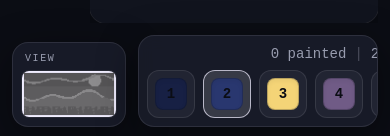
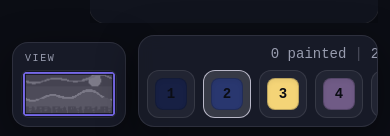
Before and after one commit to miguelSoldado1/colorwork, a React (Vite) app: page / in a window 390 px wide. Shown: the part 705-841 px from the top of the page. Built offline with nearby package versions, Linux system fonts and the light colour scheme.

Commit message:
fix: preserve puzzle aspect ratio in board overview
- Resize the overview canvas to fit each puzzle responsively
- Improve viewport highlighting with semantic theme colors
- Add unit coverage for overview sizing

```diff
--- a/src/app/app.tsx
+++ b/src/app/app.tsx
@@ -128,7 +128,7 @@ export function App() {
         </div>
 
         <div className="flex min-w-0 items-end justify-between gap-3">
-          <BoardOverview canvasRef={overviewCanvasRef} />
+          <BoardOverview canvasRef={overviewCanvasRef} puzzleHeight={puzzle.height} puzzleWidth={puzzle.width} />
           <aside className="scrollbar-none flex max-w-full overflow-x-auto rounded-lg border border-border bg-card/95 p-2 shadow-[0_12px_42px_rgba(0,0,0,0.42)] backdrop-blur [&::-webkit-scrollbar]:hidden">
             <Palette onSelect={setSelectedColor} puzzle={puzzle} selectedColor={selectedColor} summary={summary} />
           </aside>
--- a/src/coloring/create-coloring-board.ts
+++ b/src/coloring/create-coloring-board.ts
@@ -41,8 +41,10 @@ export function createColoringBoard({
   const overviewContext = getCanvasContext(overviewCanvas, { alpha: false });
   const theme = getColoringTheme(canvas);
   const foregroundRgba = resolveCssColor(theme.foreground);
+  const primaryRgba = resolveCssColor(theme.primary);
   const secondaryRgba = resolveCssColor(theme.secondary);
   const translucentForeground = withAlpha(foregroundRgba, 0.12);
+  const translucentPrimary = withAlpha(primaryRgba, 0.1);
 
   // Puzzle-sized bitmap layers keep per-pixel work out of the main display canvas.
   const totalByColor = countTargetPixelsByColor(puzzle);
@@ -302,16 +304,18 @@ export function createColoringBoard({
     const visibleWidth = ((worldRight - worldLeft) / puzzle.width) * bounds.width;
     const visibleHeight = ((worldBottom - worldTop) / puzzle.height) * bounds.height;
 
-    overviewContext.fillStyle = translucentForeground;
+    overviewContext.fillStyle = translucentPrimary;
     overviewContext.fillRect(viewportX, viewportY, visibleWidth, visibleHeight);
-    overviewContext.strokeStyle = theme.foreground;
+
+    const outlineInset = Math.min(2, visibleWidth / 2, visibleHeight / 2);
+    const outlineWidth = Math.max(0, visibleWidth - outlineInset * 2);
+    const outlineHeight = Math.max(0, visibleHeight - outlineInset * 2);
+    overviewContext.strokeStyle = theme.canvas;
+    overviewContext.lineWidth = 4;
+    overviewContext.strokeRect(viewportX + outlineInset, viewportY + outlineInset, outlineWidth, outlineHeight);
+    overviewContext.strokeStyle = theme.primary;
     overviewContext.lineWidth = 2;
-    overviewContext.strokeRect(
-      viewportX + 1,
-      viewportY + 1,
-      Math.max(0, visibleWidth - 2),
-      Math.max(0, visibleHeight - 2)
-    );
+    overviewContext.strokeRect(viewportX + outlineInset, viewportY + outlineInset, outlineWidth, outlineHeight);
   }
 
   function getVisibleCells() {
@@ -669,6 +673,7 @@ export function createColoringBoard({
   // Attach browser events and expose the small imperative API used by React.
   const resizeObserver = new ResizeObserver(resize);
   resizeObserver.observe(container);
+  resizeObserver.observe(overviewCanvas);
   canvas.addEventListener("pointerdown", handlePointerDown);
   canvas.addEventListener("pointermove", handlePointerMove);
   canvas.addEventListener("pointerup", finishPointer);
@@ -717,6 +722,7 @@ function getColoringTheme(element: HTMLElement) {
     foreground: getColor("foreground"),
     muted: getColor("muted"),
     mutedForeground: getColor("muted-foreground"),
+    primary: getColor("primary"),
     secondary: getColor("secondary"),
   };
 }
--- a/src/components/board/board-overview.tsx
+++ b/src/components/board/board-overview.tsx
@@ -1,18 +1,44 @@
-import type { RefObject } from "react";
+import type { CSSProperties, RefObject } from "react";
 
 interface BoardOverviewProps {
   canvasRef: RefObject<HTMLCanvasElement | null>;
+  puzzleHeight: number;
+  puzzleWidth: number;
 }
 
-export function BoardOverview({ canvasRef }: BoardOverviewProps) {
+const MOBILE_MAX_SIZE = { height: 48, width: 96 };
+const DESKTOP_MAX_SIZE = { height: 80, width: 160 };
+
+export function fitOverview(width: number, height: number, maximum: typeof MOBILE_MAX_SIZE) {
+  const scale = Math.min(maximum.width / width, maximum.height / height);
+  return {
+    height: height * scale,
+    width: width * scale,
+  };
+}
+
+export function BoardOverview({ canvasRef, puzzleHeight, puzzleWidth }: BoardOverviewProps) {
+  const mobileSize = fitOverview(puzzleWidth, puzzleHeight, MOBILE_MAX_SIZE);
+  const desktopSize = fitOverview(puzzleWidth, puzzleHeight, DESKTOP_MAX_SIZE);
+
+  const canvasStyle = {
+    "--overview-height": `${mobileSize.height}px`,
+    "--overview-height-sm": `${desktopSize.height}px`,
+    "--overview-width": `${mobileSize.width}px`,
+    "--overview-width-sm": `${desktopSize.width}px`,
+  } as CSSProperties;
+
   return (
     <aside className="shrink-0 rounded-lg border border-border bg-card/95 p-2 shadow-[0_12px_42px_rgba(0,0,0,0.42)] backdrop-blur">
       <p className="mb-1 px-1 text-[10px] text-muted-foreground uppercase tracking-[0.16em]">View</p>
       <canvas
         aria-label="Puzzle overview showing the current visible area"
-        className="block h-12 w-24 rounded-sm border border-border bg-canvas sm:h-20 sm:w-40"
+        className="block h-(--overview-height) w-(--overview-width) rounded-sm border border-border bg-canvas sm:h-(--overview-height-sm) sm:w-(--overview-width-sm)"
+        height={puzzleHeight}
         ref={canvasRef}
         role="img"
+        style={canvasStyle}
+        width={puzzleWidth}
       />
     </aside>
   );
```
Also changed, not shown: 1 other file (tests, documents, lock files or other folders).
